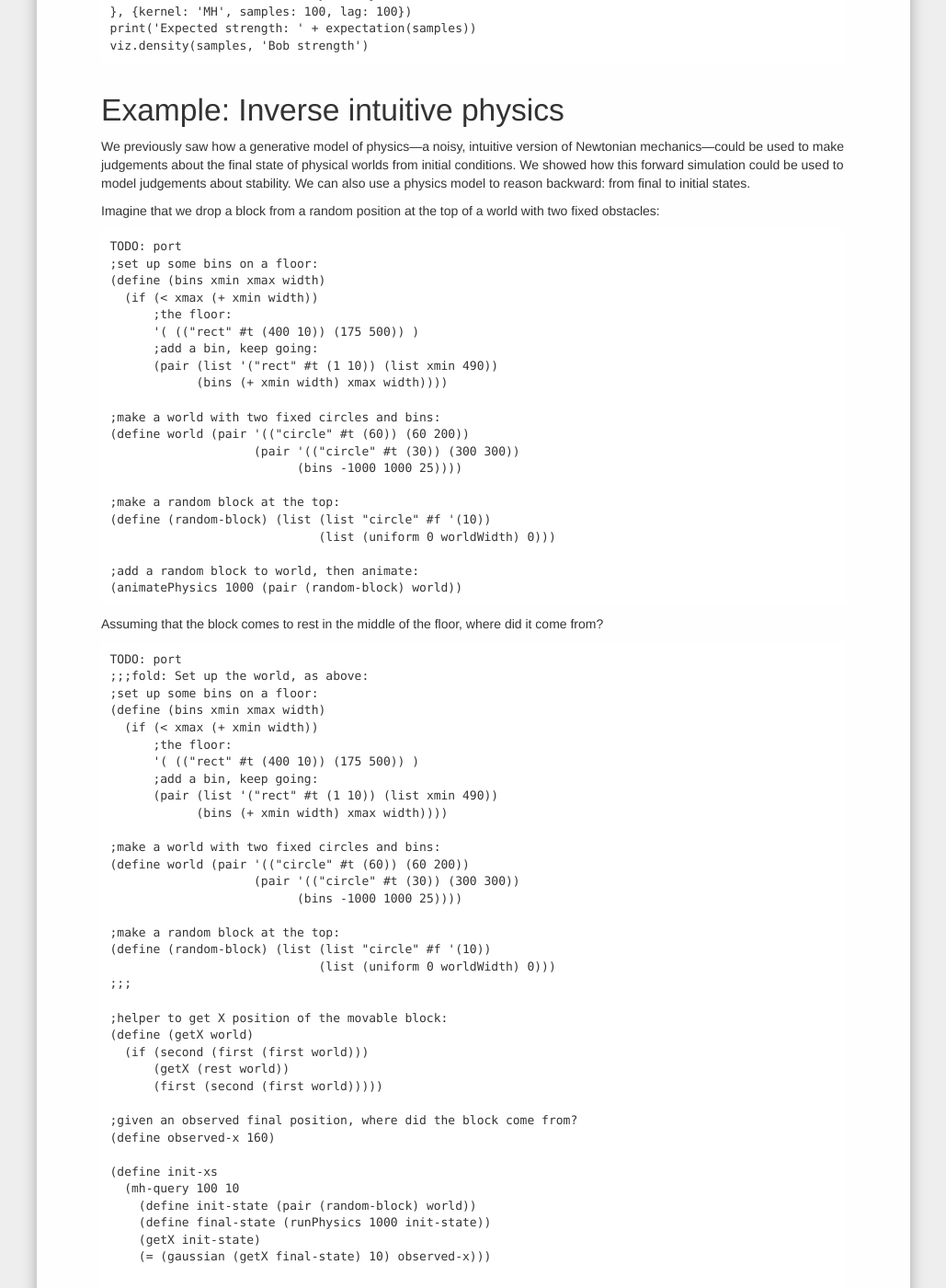
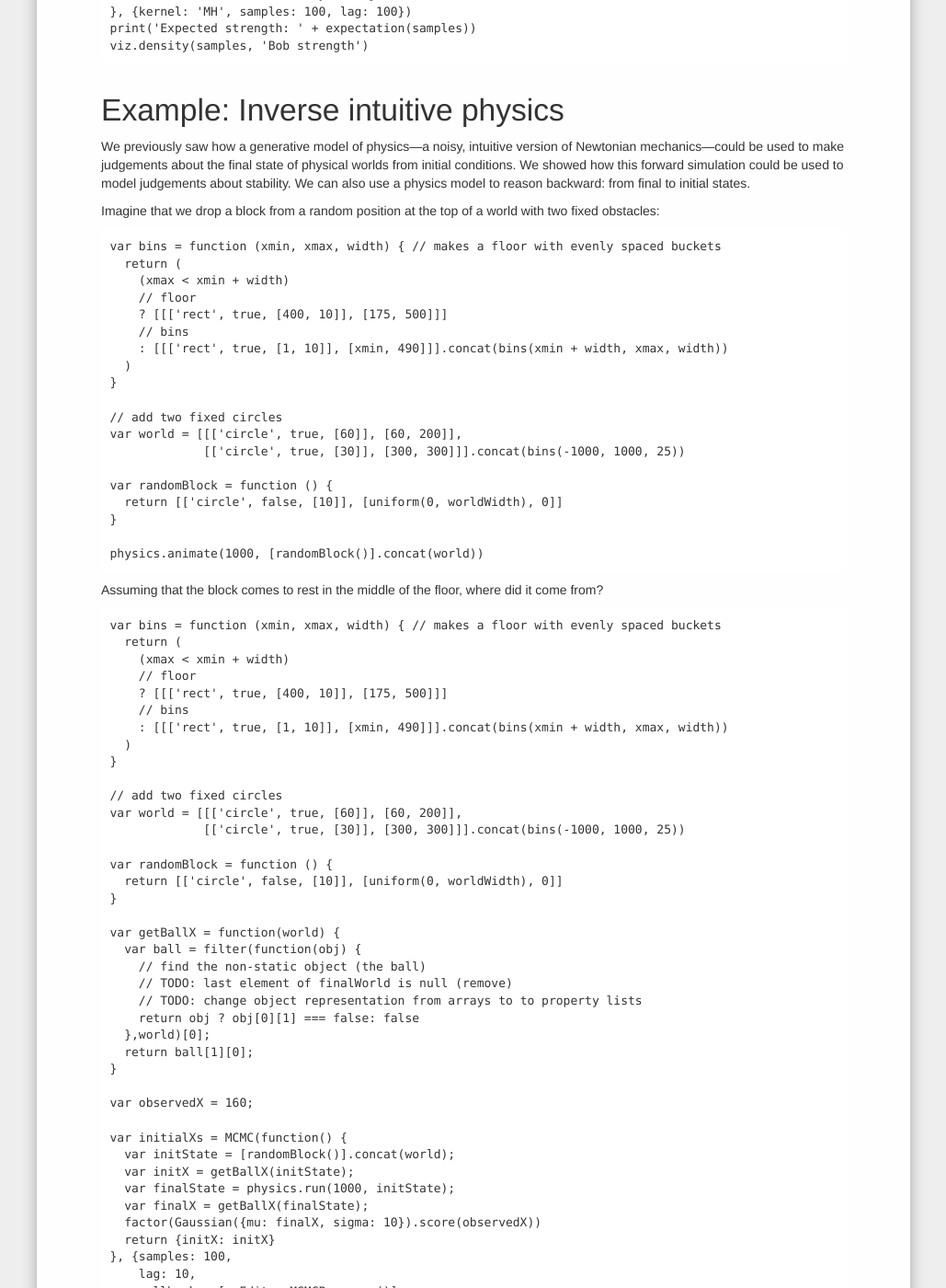
Before and after one commit to probmods/probmods2, a Jekyll site: the page built from chapters/03-conditioning.md, in a window 1280 px wide and 1400 px high, scrolled down 6237 px. Shown: the whole window at 92% size, without its empty margins (125-1154 px from the left). Built offline with Jekyll 4.4.1, drawn with Linux system fonts in a browser that asks for light colours; nearby versions of some CDN libraries; library files that are not in the unit come from our copies; a script that is not in the unit is left out; some of the changed text lies outside the part shown.

Commit message:
Get conditioning physics examples working

```diff
--- a/chapters/03-conditioning.md
+++ b/chapters/03-conditioning.md
@@ -277,72 +280,74 @@
 
 Imagine that we drop a block from a random position at the top of a world with two fixed obstacles:
 
-~~~~ norun
-TODO: port
-;set up some bins on a floor:
-(define (bins xmin xmax width)
-  (if (< xmax (+ xmin width))
-      ;the floor:
-      '( (("rect" #t (400 10)) (175 500)) )
-      ;add a bin, keep going:
-      (pair (list '("rect" #t (1 10)) (list xmin 490))
-            (bins (+ xmin width) xmax width))))
+~~~~
+var bins = function (xmin, xmax, width) { // makes a floor with evenly spaced buckets
+  return (
+    (xmax < xmin + width)
+    // floor
+    ? [[['rect', true, [400, 10]], [175, 500]]]
+    // bins
+    : [[['rect', true, [1, 10]], [xmin, 490]]].concat(bins(xmin + width, xmax, width))
+  )
+}
 
-;make a world with two fixed circles and bins:
-(define world (pair '(("circle" #t (60)) (60 200))
-                    (pair '(("circle" #t (30)) (300 300))
-                          (bins -1000 1000 25))))
+// add two fixed circles
+var world = [[['circle', true, [60]], [60, 200]],
+             [['circle', true, [30]], [300, 300]]].concat(bins(-1000, 1000, 25))
 
-;make a random block at the top:
-(define (random-block) (list (list "circle" #f '(10))
-                             (list (uniform 0 worldWidth) 0)))
+var randomBlock = function () {
+  return [['circle', false, [10]], [uniform(0, worldWidth), 0]]
+}
 
-;add a random block to world, then animate:
-(animatePhysics 1000 (pair (random-block) world))
+physics.animate(1000, [randomBlock()].concat(world))
 ~~~~
 
 Assuming that the block comes to rest in the middle of the floor, where did it come from?
 
-~~~~ norun
-TODO: port
-;;;fold: Set up the world, as above:
-;set up some bins on a floor:
-(define (bins xmin xmax width)
-  (if (< xmax (+ xmin width))
-      ;the floor:
-      '( (("rect" #t (400 10)) (175 500)) )
-      ;add a bin, keep going:
-      (pair (list '("rect" #t (1 10)) (list xmin 490))
-            (bins (+ xmin width) xmax width))))
+~~~~
+var bins = function (xmin, xmax, width) { // makes a floor with evenly spaced buckets
+  return (
+    (xmax < xmin + width)
+    // floor
+    ? [[['rect', true, [400, 10]], [175, 500]]]
+    // bins
+    : [[['rect', true, [1, 10]], [xmin, 490]]].concat(bins(xmin + width, xmax, width))
+  )
+}
 
-;make a world with two fixed circles and bins:
-(define world (pair '(("circle" #t (60)) (60 200))
-                    (pair '(("circle" #t (30)) (300 300))
-                          (bins -1000 1000 25))))
+// add two fixed circles
+var world = [[['circle', true, [60]], [60, 200]],
+             [['circle', true, [30]], [300, 300]]].concat(bins(-1000, 1000, 25))
 
-;make a random block at the top:
-(define (random-block) (list (list "circle" #f '(10))
-                             (list (uniform 0 worldWidth) 0)))
-;;;
+var randomBlock = function () {
+  return [['circle', false, [10]], [uniform(0, worldWidth), 0]]
+}
 
-;helper to get X position of the movable block:
-(define (getX world)
-  (if (second (first (first world)))
-      (getX (rest world))
-      (first (second (first world)))))
+var getBallX = function(world) {
+  var ball = filter(function(obj) {
+    // find the non-static object (the ball)
+    // TODO: last element of finalWorld is null (remove)
+    // TODO: change object representation from arrays to to property lists
+    return obj ? obj[0][1] === false: false
+  },world)[0];
+  return ball[1][0];
+}
 
-;given an observed final position, where did the block come from?
-(define observed-x 160)
+var observedX = 160;
 
-(define init-xs
-  (mh-query 100 10
-    (define init-state (pair (random-block) world))
-    (define final-state (runPhysics 1000 init-state))
-    (getX init-state)
-    (= (gaussian (getX final-state) 10) observed-x)))
+var initialXs = MCMC(function() {
+  var initState = [randomBlock()].concat(world);
+  var initX = getBallX(initState);
+  var finalState = physics.run(1000, initState);
+  var finalX = getBallX(finalState);
+  factor(Gaussian({mu: finalX, sigma: 10}).score(observedX))
+  return {initX: initX}
+}, {samples: 100,
+    lag: 10,
+    callbacks: [wpEditor.MCMCProgress()]
+   });
 
-
-(density init-xs "init state" true)
+viz.auto(initialXs)
 ~~~~
 
 What if the ball comes to rest at the left side, under the large circle (x about 60)? The right side?
```
Also changed, not shown: other parts of chapters/03-conditioning.md (+3 -0 lines).
